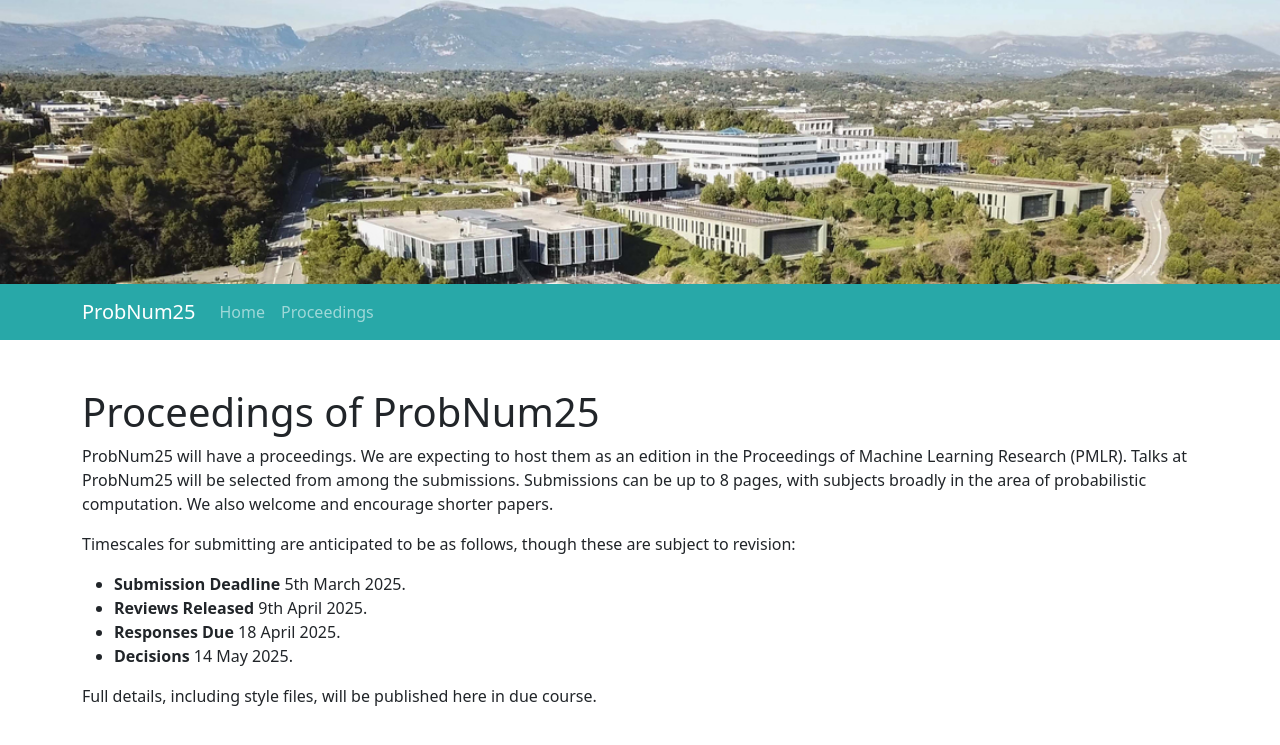
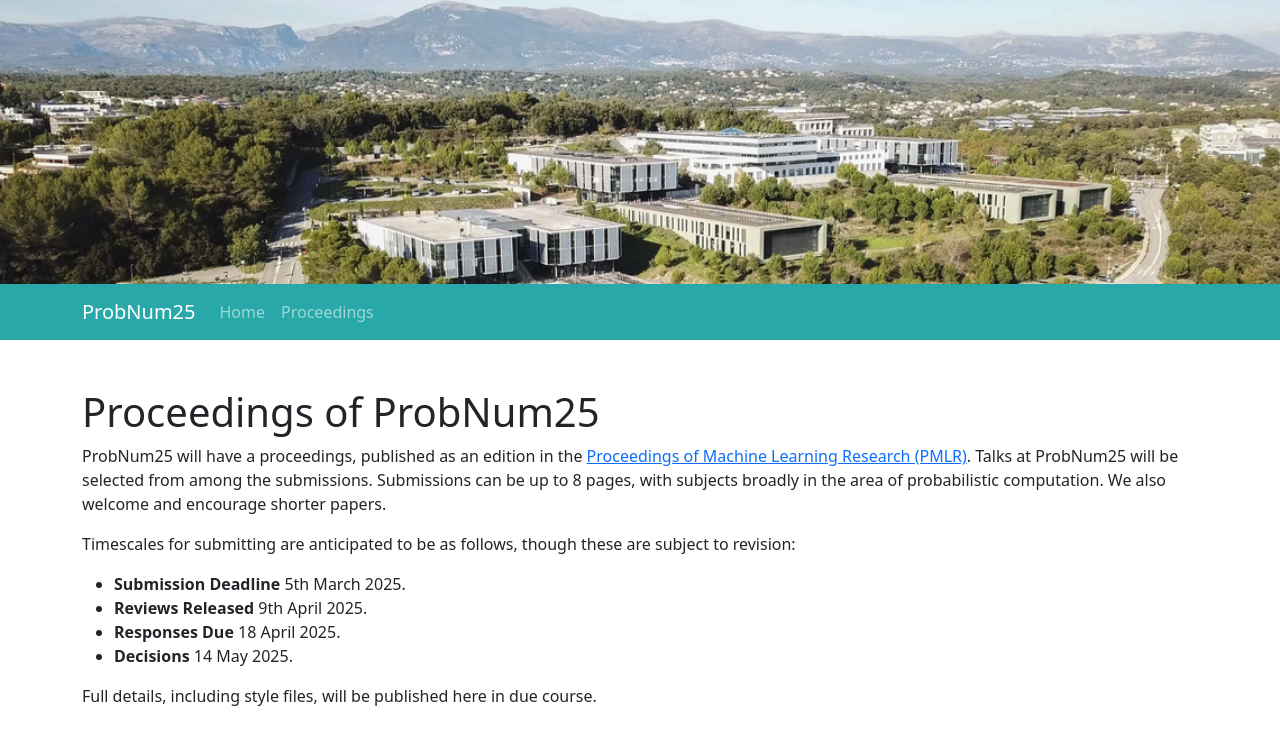
Before and after one commit to probnum2026/probnum2026.github.io, a Jekyll site: the page built from submissions.md, in a window 1280 px wide. Shown: the top 745 px of the page. Built offline with Jekyll 4.4.1, drawn with Linux system fonts in a browser that asks for light colours; nearby versions of some CDN libraries.

Commit message:
Mentioning Proceedings confirmed

```diff
--- a/submissions.md
+++ b/submissions.md
@@ -5,7 +5,7 @@ title: "ProbNum25 : Submissions"
 
 # Proceedings of ProbNum25
 
-ProbNum25 will have a proceedings. We are expecting to host them as an edition in the Proceedings of Machine Learning Research (PMLR).
+ProbNum25 will have a proceedings, published as an edition in the [Proceedings of Machine Learning Research (PMLR)](https://proceedings.mlr.press).
 Talks at ProbNum25 will be selected from among the submissions.
 Submissions can be up to 8 pages, with subjects broadly in the area of probabilistic computation.
 We also welcome and encourage shorter papers.
```
